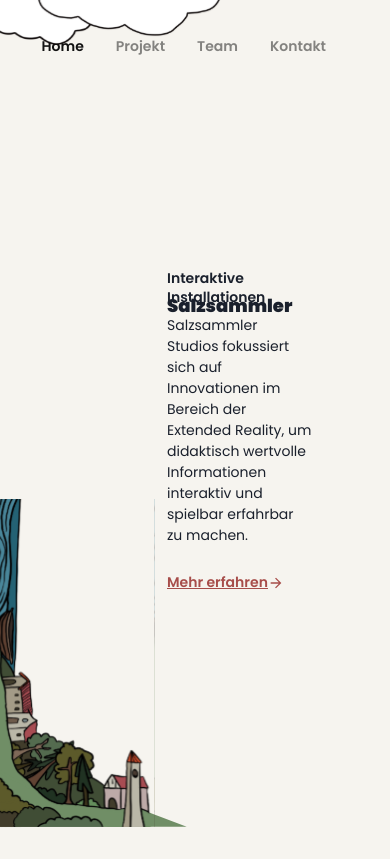
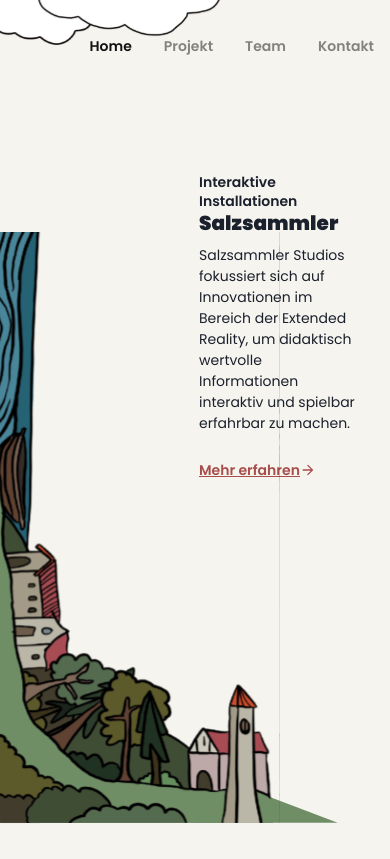
Before and after one commit to Salzsammler-Studios/salzsammler-studios.github.io, a React (Create React App) app: page / in a window 390 px wide. Built offline with nearby package versions, Linux system fonts and the light colour scheme.

Commit message:
make mobile usable

```diff
--- a/src/components/content.tsx
+++ b/src/components/content.tsx
@@ -63,7 +63,7 @@
     return (
         <Box bg={bg} bgSize={"cover"}>
             <Tabs index={initialTabIndex} isLazy align='end' position="relative" variant='unstyled' size={['sm', 'lg']} onChange={handleTabChange}>
-                <TabList sx={{ marginBottom: ["-7.5rem", "-8.5rem"] }} padding={"2rem"} paddingRight={"3rem"}>
+                <TabList sx={{ marginBottom: ["-7.5rem", "-8.5rem"] }} padding={"2rem"} paddingRight={["0rem","3rem"]}>
                     <Tab color={tabIndex === 3 ? 'background' : 'black'} _selected={{ opacity: 1, fontSize: ['sm', '3xl'] }} sx={{ fontWeight: 600, opacity: 0.5 }} fontSize={['xs', '2xl']}>Home</Tab>
                     <Tab color={tabIndex === 3 ? 'background' : 'black'} _selected={{ opacity: 1, fontSize: ['sm', '3xl'] }} sx={{ fontWeight: 600, opacity: 0.5 }} fontSize={['xs', '2xl']}>Projekt</Tab>
                     <Tab color={tabIndex === 3 ? 'background' : 'black'} _selected={{ opacity: 1, fontSize: ['sm', '3xl'] }} sx={{ fontWeight: 600, opacity: 0.5 }} fontSize={['xs', '2xl']}>Team</Tab>
--- a/src/components/logo.tsx
+++ b/src/components/logo.tsx
@@ -8,7 +8,7 @@
 const Logo = ({ color }: LogoProps) => {
     return (
         <>
-            <Box visibility={["visible", "hidden"]} marginTop={["3.5rem", "2rem"]} marginLeft={"0.5rem"}>
+            <Box visibility={["visible", "hidden"]} position={"fixed"} margin={0} padding={0} top={"2rem"} left={"-14rem"}>
                 <SalzsammlerLogoIcon color={color} height={"1.5rem"}/>
             </Box>
             <Box visibility={["hidden", "visible"]} marginTop={-12} marginLeft={"4rem"}>
--- a/src/pages/contact.tsx
+++ b/src/pages/contact.tsx
@@ -4,10 +4,10 @@
 
 const Contact = () => {
     const instagramLink = "https://www.instagram.com/salzsammler/?igsh=MWlzZWdidzQ5c2F3cQ%3D%3D"
-    return <Box paddingLeft={"5rem"} paddingRight={"5rem"}>
+    return <Box paddingLeft={["1rem","5rem"]} paddingRight={["1rem","5rem"]}>
         <VStack spacing={"2rem"}>
             <Box height="8rem"></Box>
-            <Heading size="4xl" fontWeight={600} color="background" textAlign="center" >Kontaktieren Sie uns!</Heading>
+            <Heading size={["2xl","4xl"]} fontWeight={600} color="background" textAlign="center" w={["80%", "100%"]} >Kontaktieren Sie uns!</Heading>
             <Heading size="lg" fontWeight={100} color="background" textAlign="center" w={"80%"}>Wir freuen uns darauf, mit Ihnen über zukünftige Installationen zu sprechen.</Heading>
             <Box height="6rem"></Box>
             <HStack spacing={"3rem"}>
--- a/src/pages/homepage.tsx
+++ b/src/pages/homepage.tsx
@@ -1,23 +1,23 @@
-import React from 'react';
 import { Box, Text, Heading, Stack, SimpleGrid } from '@chakra-ui/react';
 import { ArrowForwardIcon } from '@chakra-ui/icons';
 import homepage_background from '../assets/homepage_background.svg';
+
 const Homepage = () => {
     return <Box minH={"105vh"}>
         <Box pointerEvents={"none"} bgSize={"25%"} width={"100%"} height={"100%"} position={"absolute"} bgImage={"url('/cloud_small.svg')"} bgRepeat={"no-repeat"} bgPosition={"left top"}></Box>
-        <Box pointerEvents={"none"} marginLeft={"-0.1rem"} position={"absolute"} width={"100%"} height={"100%"} bgImage={homepage_background} bgPosition="left bottom" bgRepeat="no-repeat" bgSize="50%"/>
+        <Box pointerEvents={"none"} marginLeft={"-0.1rem"} position={"absolute"} width={"100%"} height={"100%"} bgImage={homepage_background} bgPosition="left bottom" bgRepeat="no-repeat" bgSize={["90%","50%"]}/>
         <Box pointerEvents={"none"} bgSize={"60%"} width={"100%"} height={"100%"} position={"absolute"} bgImage={"url('/cloud_big.svg')"} bgRepeat={"no-repeat"} bgPosition={"left top"}></Box>
 
         <SimpleGrid columns={2} spacing={10}>
             <Box></Box>
             <Box></Box>
             <Box></Box>
-            <Stack marginTop={"16rem" }maxW="110%" marginLeft={["-3rem","4rem"]} paddingRight={["2rem","3rem"]}>
-                <Heading fontSize={["sm", "3xl"]} marginBottom={"-1.25rem"} sx={{fontWeight: 600}}>Interaktive Installationen</Heading>
-                <Heading fontSize={["lg", "7xl"]} sx={{ fontWeight: 900 }}>Salzsammler</Heading>
+            <Stack marginTop={["10rem","16rem"]}maxW="110%" marginLeft={["-1rem","4rem"]} paddingRight={["2rem","3rem"]}>
+                <Heading fontSize={["sm", "3xl"]} marginBottom={["-0.5rem","-1.25rem"]} sx={{fontWeight: 600}}>Interaktive Installationen</Heading>
+                <Heading fontSize={["xl", "7xl"]} sx={{ fontWeight: 900 }}>Salzsammler</Heading>
 
-                <Text marginTop={["-0.7rem"]}maxW="90%" fontSize={["sm", "2xl"]} lineHeight={["","9"]}>Salzsammler Studios fokussiert sich auf Innovationen im Bereich der Extended Reality, um didaktisch wertvolle Informationen interaktiv und spielbar erfahrbar zu machen.</Text>
-                <Text as="u" color="highlight" marginTop={"1rem"}><Text as="a" href="#" fontSize={["sm", "2xl"]} sx={{ fontWeight: 600 }}>Mehr erfahren</Text><ArrowForwardIcon /></Text>
+                <Text marginTop={["0rem","-0.7rem"]}maxW={["100%","90%"]} fontSize={["sm", "2xl"]} lineHeight={["","9"]}>Salzsammler Studios fokussiert sich auf Innovationen im Bereich der Extended Reality, um didaktisch wertvolle Informationen interaktiv und spielbar erfahrbar zu machen.</Text>
+                <Text as="u" color="highlight" marginTop={"1rem"}><Text as="a" href="/project" fontSize={["sm", "2xl"]} sx={{ fontWeight: 600 }}>Mehr erfahren</Text><ArrowForwardIcon /></Text>
             </Stack>
         </SimpleGrid>
     </Box>
--- a/src/pages/project.tsx
+++ b/src/pages/project.tsx
@@ -5,7 +5,7 @@
     const rightText = "Salzsammler nutzt einen Projektor, um eine immersive und interaktive Projektionsfläche zu erschaffen, auf der Spielende und Würfel von der Kamera erfasst werden und somit nahtlos in die Anwendung integriert werden. Darüber hinaus setzt die Anwendung modernste Computer Vision-Technologien ein, um einen flüssigen Ablauf und eine beeindruckende Nutzererfahrung sicherzustellen."
     return (
         <Box>
-            <Grid padding={"5rem"} gap={10} marginTop={["2rem", "4rem"]} templateColumns='repeat(3, 1fr)'>
+            <Grid padding={["1rem","5rem"]} gap={10} marginTop={["2rem", "4rem"]} templateColumns='repeat(3, 1fr)'>
                 <GridItem colSpan={3}><Heading size={["xs", "2xl"]} style={{ fontWeight: 600 }} color="highlight" w="80%">Eine interaktive Installation, die es Kindern ermöglicht, geschichtlichen Inhalten und Materialien intuitiv und mit Spielspaß zu begegnen.</Heading></GridItem>
                 <GridItem colSpan={3} marginBottom={["5rem"]}>
                     <Box
@@ -13,14 +13,14 @@
                         src='https://www.youtube-nocookie.com/embed/grhau10Lkio?si=bMaPeC31GLPXVpMz?frameborder=0'
                         allow="accelerometer; encrypted-media; gyroscope; picture-in-picture"
                         allowFullScreen
-                        width='100%'
+                        width={['90%','100%']}
                         sx={{
                             aspectRatio: '16/9',
                             borderRadius: '63',
                         }}
                     />
                 </GridItem>
-                <GridItem colSpan={1}><Image src="horse.png" marginTop={["0", "-10rem"]} /></GridItem>
+                <GridItem colSpan={1}><Image src="horse.png" marginTop={["0rem", "-10rem"]} /></GridItem>
                 <GridItem colSpan={2} alignSelf="center"><Heading size={["xs", "xl"]} color="highlight">Der Handel und Transport von Waren stehen im Mittelpunkt. Kinder übernehmen Aufgaben wie das Annehmen von Baumaterialien, Lebensmitteln und Luxusgütern</Heading></GridItem>
                 <GridItem colSpan={1}></GridItem>
                 <GridItem colSpan={1}><Text>{leftText}</Text></GridItem>
```
Also changed, not shown: src/components/teamCards.tsx (+1 -1 lines).
